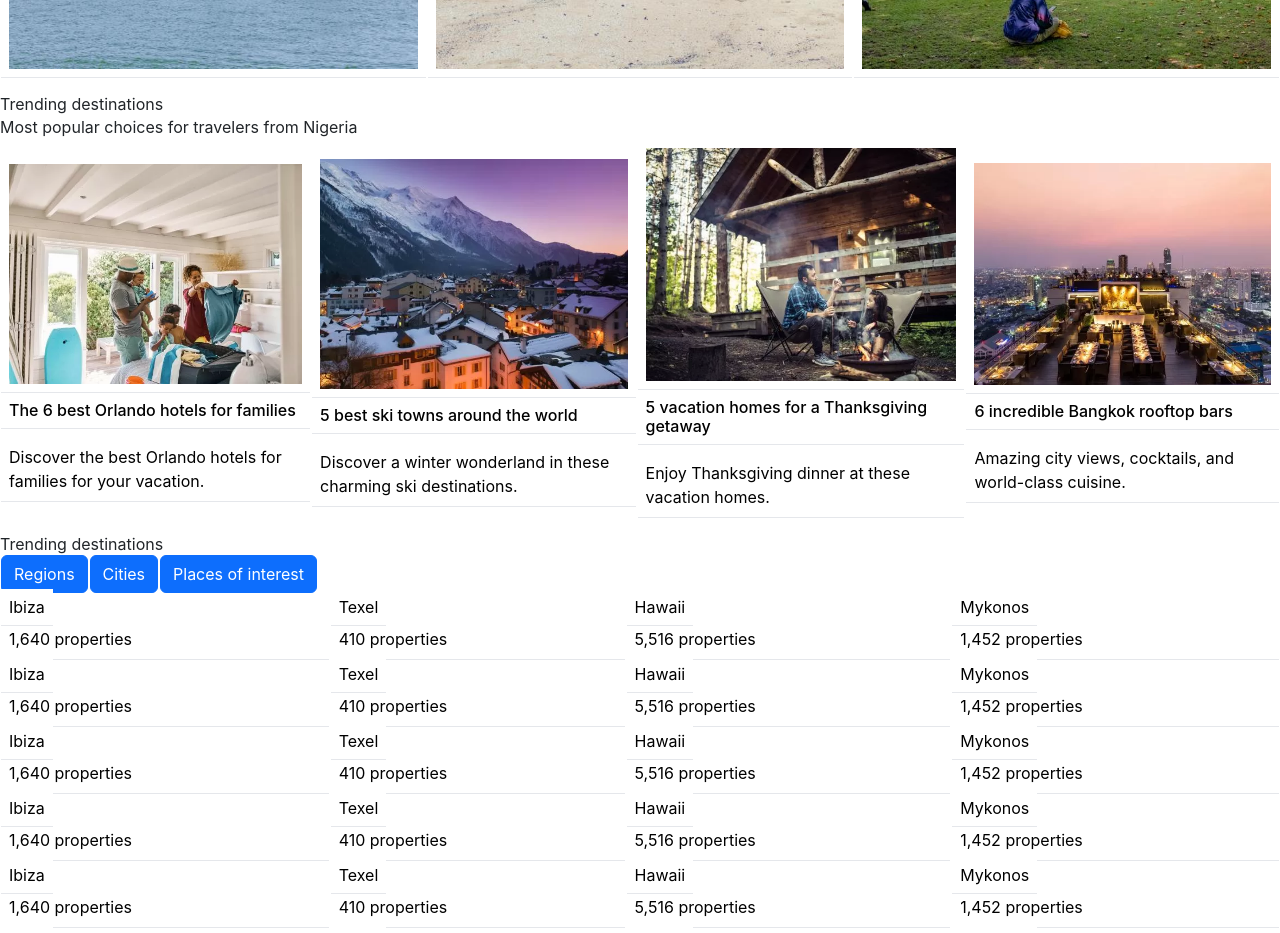
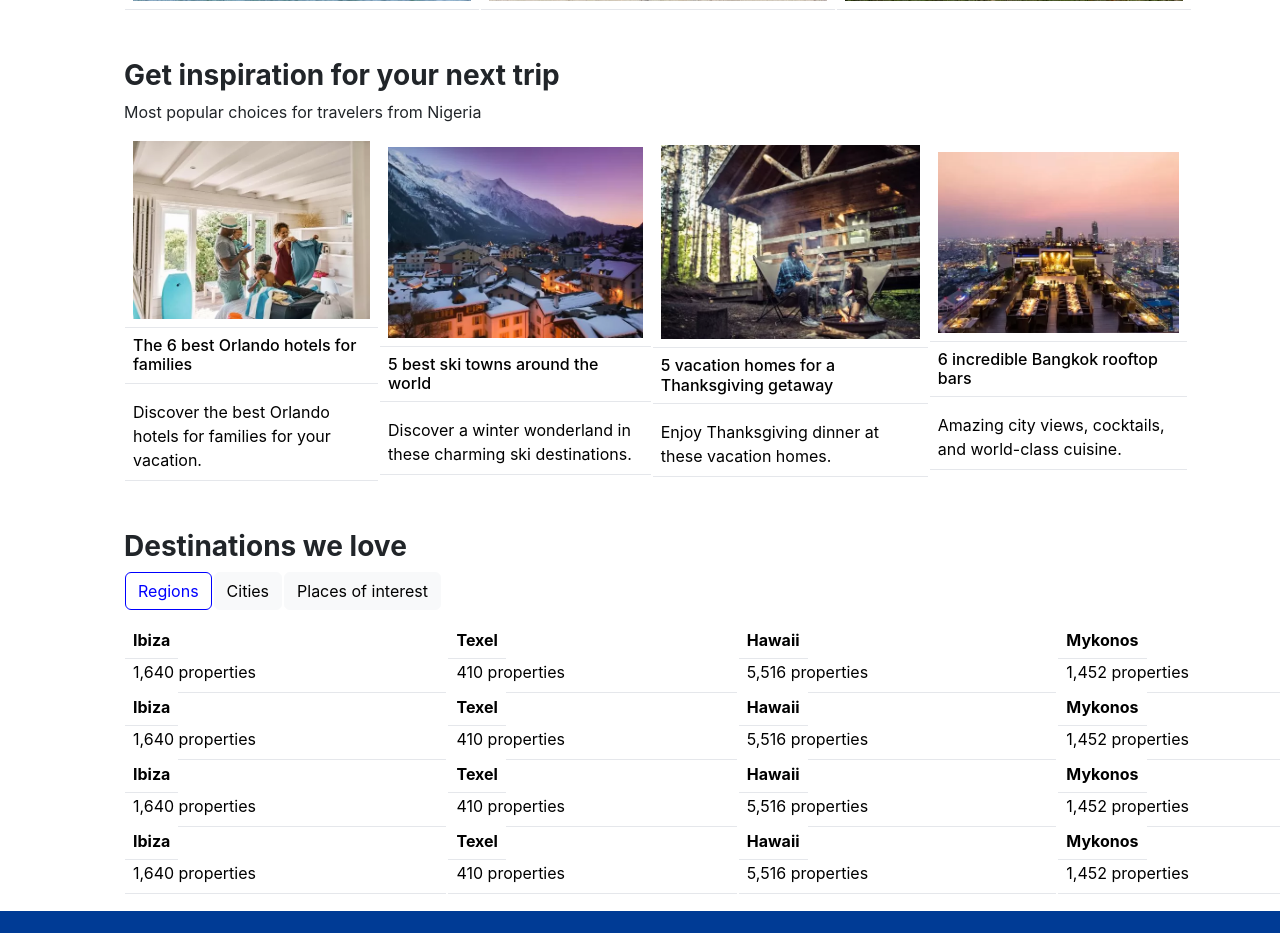
Before and after one commit to Mercy-Iyanu/bookinghere, a React (Create React App) app: page / in a window 1280 px wide. Shown: the part 1860-2793 px from the top of the page. Built offline with nearby package versions, Linux system fonts and the light colour scheme.

Commit message:
Updated more sections

```diff
--- a/src/App.css
+++ b/src/App.css
@@ -59,3 +59,22 @@
   background-size: cover;
   color: white;
 }
+
+.active-dest {
+  border: 1px solid blue;
+  background-color: #fff;
+  color: blue;
+}
+
+.active-dest:hover {
+  border: 1px solid blue;
+  background-color: #fff;
+  color: blue;
+}
+
+.save-time {
+  background-color: #003B95;
+  height: 30vh;
+  color: #fff;
+  padding-top: 5vh;
+}
--- a/src/Components/DestinationLove.js
+++ b/src/Components/DestinationLove.js
@@ -3,124 +3,89 @@ import React from 'react'
 export default function DestinationLove() {
     return (
         <div>
-            <div className='flex'>
-                <h3>Trending destinations</h3>
-                <table>
+            <div className='flex container-fluid mt-5'>
+                <h3 className='h3 fw-bold'>Destinations we love</h3>
+                <table className='mb-3'>
                     <tr>
-                        <td><button className='btn btn-primary'>Regions</button></td>
-                        <td><button className='btn btn-primary'>Cities</button></td>
-                        <td><button className='btn btn-primary'>Places of interest</button></td>
+                        <td><button className='btn btn-primary active-dest'>Regions</button></td>
+                        <td><button className='btn btn-light text-black'>Cities</button></td>
+                        <td><button className='btn btn-light text-black'>Places of interest</button></td>
                     </tr>
                 </table>
                 <table className='table'>
                     <tr>
                         <td>
-                            <a href='#'>Ibiza</a>
+                            <a href='#' className='fw-bold'>Ibiza</a>
                             <p>1,640 properties</p>
                         </td>
                         <td>
-                            <a href='#'>Texel</a>
+                            <a href='#' className='fw-bold'>Texel</a>
                             <p>410 properties</p>
                         </td>
                         <td>
-                            <a href='#'>Hawaii</a>
+                            <a href='#' className='fw-bold'>Hawaii</a>
                             <p>5,516 properties</p>
                         </td>
                         <td>
-                            <a href='#'>Mykonos</a>
+                            <a href='#' className='fw-bold'>Mykonos</a>
                             <p>1,452 properties</p>
                         </td>
                     </tr>
                     <tr>
                         <td>
-                            <a href='#'>Ibiza</a>
+                            <a href='#' className='fw-bold'>Ibiza</a>
                             <p>1,640 properties</p>
                         </td>
                         <td>
-                            <a href='#'>Texel</a>
+                            <a href='#' className='fw-bold'>Texel</a>
                             <p>410 properties</p>
                         </td>
                         <td>
-                            <a href='#'>Hawaii</a>
+                            <a href='#' className='fw-bold'>Hawaii</a>
                             <p>5,516 properties</p>
                         </td>
                         <td>
-                            <a href='#'>Mykonos</a>
+                            <a href='#' className='fw-bold'>Mykonos</a>
                             <p>1,452 properties</p>
                         </td>
                     </tr>
                     <tr>
                         <td>
-                            <a href='#'>Ibiza</a>
+                            <a href='#' className='fw-bold'>Ibiza</a>
                             <p>1,640 properties</p>
                         </td>
                         <td>
-                            <a href='#'>Texel</a>
+                            <a href='#' className='fw-bold'>Texel</a>
                             <p>410 properties</p>
                         </td>
                         <td>
-                            <a href='#'>Hawaii</a>
+                            <a href='#' className='fw-bold'>Hawaii</a>
                             <p>5,516 properties</p>
                         </td>
                         <td>
-                            <a href='#'>Mykonos</a>
+                            <a href='#' className='fw-bold'>Mykonos</a>
                             <p>1,452 properties</p>
                         </td>
                     </tr>
                     <tr>
                         <td>
-                            <a href='#'>Ibiza</a>
+                            <a href='#' className='fw-bold'>Ibiza</a>
                             <p>1,640 properties</p>
                         </td>
                         <td>
-                            <a href='#'>Texel</a>
+                            <a href='#' className='fw-bold'>Texel</a>
                             <p>410 properties</p>
                         </td>
                         <td>
-                            <a href='#'>Hawaii</a>
+                            <a href='#' className='fw-bold'>Hawaii</a>
                             <p>5,516 properties</p>
                         </td>
                         <td>
-                            <a href='#'>Mykonos</a>
+                            <a href='#' className='fw-bold'>Mykonos</a>
                             <p>1,452 properties</p>
                         </td>
                     </tr>
-                    <tr>
-                        <td>
-                            <a href='#'>Ibiza</a>
-                            <p>1,640 properties</p>
-                        </td>
-                        <td>
-                            <a href='#'>Texel</a>
-                            <p>410 properties</p>
-                        </td>
-                        <td>
-                            <a href='#'>Hawaii</a>
-                            <p>5,516 properties</p>
-                        </td>
-                        <td>
-                            <a href='#'>Mykonos</a>
-                            <p>1,452 properties</p>
-                        </td>
-                    </tr>
-                    <tr>
-                        <td>
-                            <a href='#'>Ibiza</a>
-                            <p>1,640 properties</p>
-                        </td>
-                        <td>
-                            <a href='#'>Texel</a>
-                            <p>410 properties</p>
-                        </td>
-                        <td>
-                            <a href='#'>Hawaii</a>
-                            <p>5,516 properties</p>
-                        </td>
-                        <td>
-                            <a href='#'>Mykonos</a>
-                            <p>1,452 properties</p>
-                        </td>
-                    </tr>
+
                 </table>
 
             </div>
--- a/src/Components/Inspiration.js
+++ b/src/Components/Inspiration.js
@@ -3,8 +3,11 @@ import React from 'react'
 export default function Inspiration() {
     return (
         <div>
-            <h3>Trending destinations</h3>
+            <div className='container-fluid mt-5 mb-2'>
+                <h3 className='h3 fw-bold'>Get inspiration for your next trip</h3>
                 <p>Most popular choices for travelers from Nigeria</p>
+            </div>
+            <div className='container-fluid' style={{ width: '85%' }}>
                 <table className='table'>
                     <tr>
                         <td>
@@ -30,5 +33,6 @@ export default function Inspiration() {
                     </tr>
                 </table>
             </div>
+        </div>
     )
 }
--- a/src/Components/Offer.js
+++ b/src/Components/Offer.js
@@ -4,7 +4,7 @@ import Button from './Button'
 export default function Offer() {
     return (
         <div>
-            <div className='container-fluid mt-5'>
+            <div className='container-fluid mt-5 mb-2'>
                 <h3 className='h3 fw-bold'>Offers</h3>
                 <p>Promotions, deals, and special offers for you</p>
             </div>
--- a/src/Components/Savetime.js
+++ b/src/Components/Savetime.js
@@ -2,11 +2,13 @@ import React from 'react'
 
 export default function Savetime() {
     return (
-        <div className='text-center mb-2'>
-            <h4>Save time, save money!</h4>
-            <h6>Sign up and we'll send the best deals to you</h6>
-            <input typeof='text' placeholder='Your email address' />
-            <button className='btn btn-primary'>Subscribe</button>
+        <div className='save-time text-center mb-2'>
+            <h4 className='h4 mb-2'>Save time, save money!</h4>
+            <h6 className='h6 mb-3'>Sign up and we'll send the best deals to you</h6>
+            <div className="input-group justify-content-center" style={{ maxWidth: '300px' }}>
+                <input type="email" class="form-control form-control-lg" placeholder="Your email address" />
+                <button className="btn btn-success" type="submit">Submit</button>
+            </div>
         </div>
     )
 }
--- a/src/Components/Trending.js
+++ b/src/Components/Trending.js
@@ -3,9 +3,12 @@ import React from 'react'
 export default function Trending() {
     return (
         <div>
-            <h3>Trending destinations</h3>
+            <div className='container-fluid mt-5 mb-2'>
+                <h3 className='h3 fw-bold'>Trending destinations</h3>
                 <p>Most popular choices for travelers from Nigeria</p>
-            <table className='table'>
+            </div>
+            <div className='container-fluid'>
+                <table className='table' style={{ width: '85%' }}>
                     <tr>
                         <td>
                             <img src={process.env.PUBLIC_URL + './images/lagos.jpg'} alt='Man with his kids' className='img-fluid ' />
@@ -14,9 +17,8 @@ export default function Trending() {
                             <img src={process.env.PUBLIC_URL + './images/abuja.jpg'} alt='Man with his kids' className='img-fluid ' />
                         </td>
                     </tr>
-
                 </table>
-            <table className='table'>
+                <table className='table' style={{ width: '85%' }}>
                     <tr>
                         <td>
                             <img src={process.env.PUBLIC_URL + './images/ikeja.jpg'} alt='Man with his kids' className='img-fluid ' />
@@ -29,6 +31,7 @@ export default function Trending() {
                         </td>
                     </tr>
                 </table>
+            </div>
         </div >
     )
 }
```
Lines whose indentation alone changed are shown as unchanged.
